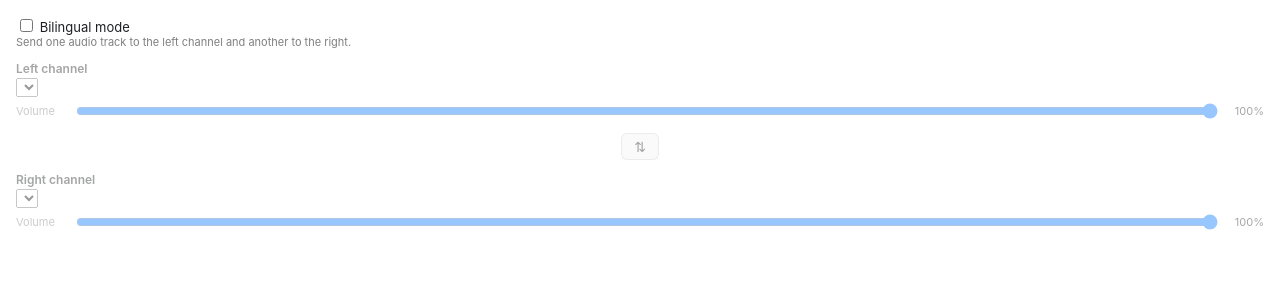
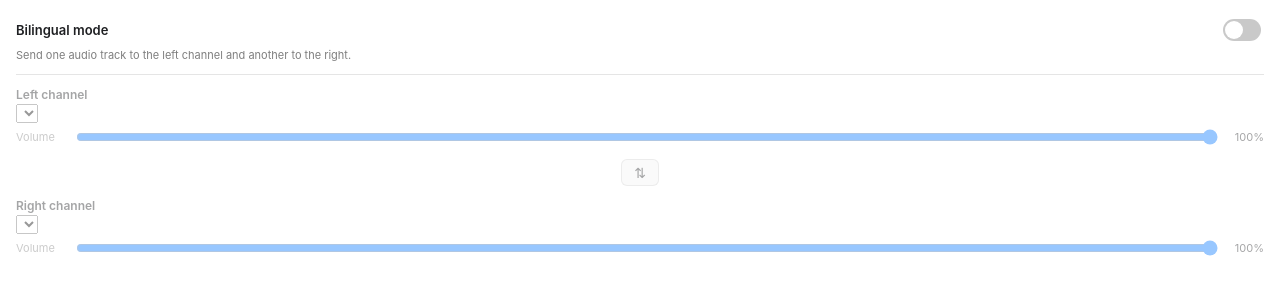
Before and after one commit to glechic/iina-bilingual-audio, a website: page BilingualAudio.iinaplugin/sidebar.html in a window 1280 px wide. Drawn offline with Linux system fonts and the light colour scheme.

Commit message:
Add toggle switch, separator, UI refinements
- Replace checkbox with iOS-style toggle switch (blue when on)
- Add separator before channel section
- Keep channel titles on separate lines above dropdowns

```diff
--- a/BilingualAudio.iinaplugin/sidebar.html
+++ b/BilingualAudio.iinaplugin/sidebar.html
@@ -21,11 +21,50 @@
     .small { font-size: 11px; color: rgba(127, 127, 127, 1); }
     .section { margin-bottom: 12px; }
     .disabled { opacity: 0.4; pointer-events: none; }
+    .toggle-row {
+      display: flex;
+      align-items: center;
+      justify-content: space-between;
+      margin-bottom: 4px;
+    }
+    .toggle-row span { font-size: 13px; font-weight: 600; }
+    .toggle-row input[type="checkbox"] {
+      width: 38px;
+      height: 22px;
+      appearance: none;
+      -webkit-appearance: none;
+      border-radius: 11px;
+      background: rgba(120,120,120,0.4);
+      position: relative;
+      cursor: pointer;
+      transition: background 0.2s;
+      accent-color: #007aff;
+    }
+    .toggle-row input[type="checkbox"]::before {
+      content: "";
+      position: absolute;
+      width: 18px;
+      height: 18px;
+      left: 2px;
+      top: 2px;
+      background: #fff;
+      border-radius: 50%;
+      transition: transform 0.2s;
+    }
+    .toggle-row input[type="checkbox"]:checked {
+      background: #007aff;
+    }
+    .toggle-row input[type="checkbox"]:checked::before {
+      transform: translateX(16px);
+    }
     .section-title { font-size: 12px; font-weight: 600; margin: 12px 0 2px; }
     .vol-row { display: flex; align-items: center; gap: 8px; margin-top: 4px; }
     .vol-row label { width: 50px; flex-shrink: 0; }
     .vol-row input[type="range"] { flex: 1; }
     .vol-row .vol-val { width: 36px; text-align: right; flex-shrink: 0; font-size: 11px; }
+    .channel-row { display: flex; align-items: center; gap: 8px; margin-top: 12px; }
+    .channel-row .section-title { margin: 0; width: 80px; flex-shrink: 0; }
+    .channel-row select { flex: 1; }
     .swap-btn {
       margin: 12px auto;
       display: block;
@@ -43,12 +82,14 @@
 </head>
 <body>
   <div class="section">
-    <label>
-      <input type="checkbox" id="bilingualToggle" />
-      Bilingual mode
-    </label>
+    <div class="toggle-row">
+      <span>Bilingual mode</span>
+      <input type="checkbox" id="bilingualToggle">
+    </div>
     <p class="small">Send one audio track to the left channel and another to the right.</p>
   </div>
+
+  <hr style="border:none; border-top:1px solid rgba(127,127,127,0.2); margin:12px 0;">
 
   <div class="section disabled" id="channelSection">
     <p class="section-title" style="margin-top:0;">Left channel</p>
```
